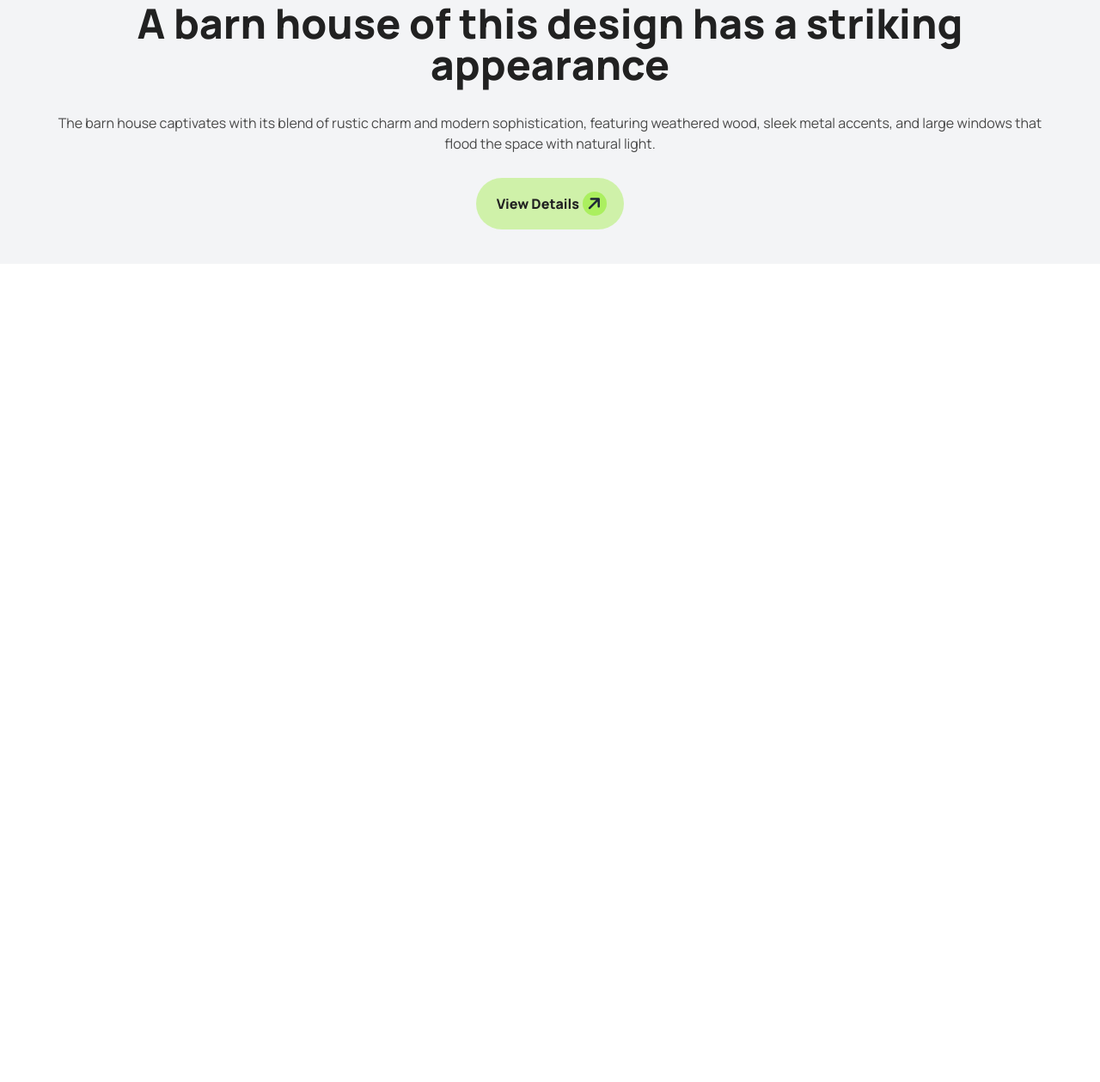
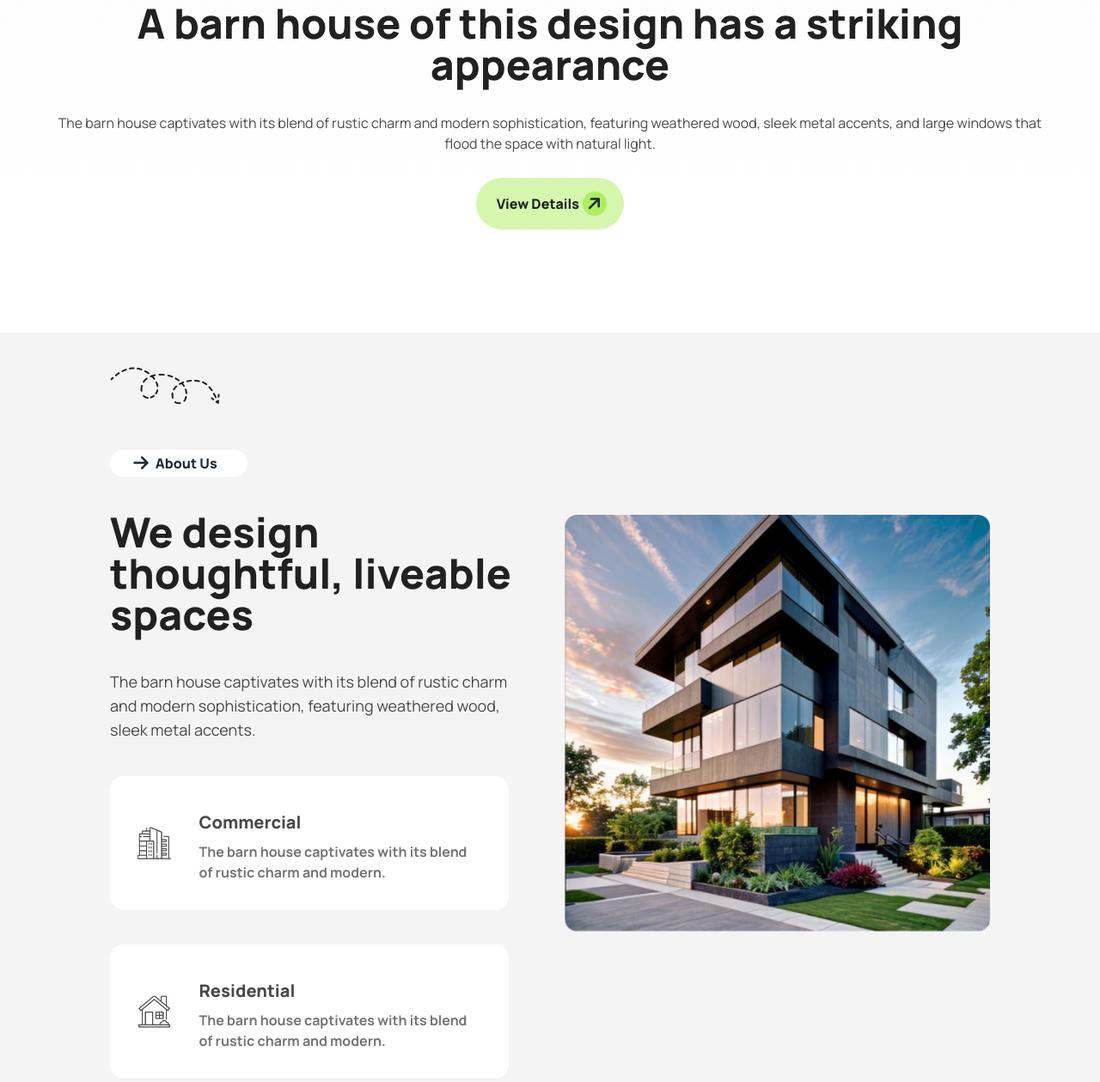
Before and after one commit to rabbi8535/Assignment-3, a plain HTML site: page index.html in a window 1280 px wide. Shown: the part 707-1966 px from the top of the page at 86% size. Before the commit the page ends 1014 px from the top, so only its background shows below. Drawn offline with nearby package versions, Linux system fonts and the light colour scheme.

Commit message:
added property section

```diff
--- a/index.html
+++ b/index.html
@@ -20,8 +20,8 @@
 
 </head>
 
-<body class="font-manrope overflow-hidden  ">
-    <header class="bg-gray-100">
+<body class="font-manrope overflowx-hidden  ">
+    <header class="bg-gradient-to-b from-gray-50 to-white">
         <nav class="w-11/12 mx-auto ">
             <div class="navbar py-6 ">
                 <div class=" navbar-start ">
@@ -52,7 +52,7 @@
                         <div class="flex justify-center items-center bg-arrow px-3  py-2 rounded-full  text-center ">
                             <a class="px-1 text-center text-txt md:text-base text-xl font-extrabold">Book Consult</a>
                             <span
-                                class=" border border-red-400 w-8 h-8 text-center bg-black_ar rounded-full flex justify-center items-center">
+                                class="w-8 h-8 text-center bg-black_ar rounded-full flex justify-center items-center">
                                 <i class="fa-solid fa-arrow-right text-white -rotate-45 text-xl"></i>
                             </span>
                         </div>
@@ -96,7 +96,47 @@
 
         </div>
     </header>
-    <main></main>
+    <main class="">
+        <section class="w-full bg-section">
+            <div class=" container w-4/5 mx-auto my-20 py-10 grid grid-cols-2  gap-8  ">
+               <div class="sub-container grid grid-cols-1 mr-4 gap-10">
+                <div>
+                    <img src="assets/Vector.png" alt="">
+                </div>
+                <div class="w-40 h-4 flex justify-center items-center mt-3 bg-arrow_2 px-5  py-4 rounded-3xl bg-section_1  text-center  ">
+                    <span class=" text-center flex justify-center items-center"><i
+                        class="fa-solid fa-arrow-right text-xl text-[rgb(28, 28, 28)] "></i>
+                </span>
+                    <a class="px-1 mx-1 text-center text-base font-extrabold">About Us</a>
+
+                </div>
+                <h1 class="text-txt text-5xl font-extrabold">We design thoughtful, liveable spaces</h1>
+                <p class="text-lg text-txt_2">The barn house captivates with its blend of rustic charm and modern sophistication, featuring weathered wood, sleek metal accents.</p>
+                <div class="flex gap-8 bg-section_1 p-8 justify-center items-center rounded-2xl mr-4">
+                    <div>
+                        <img src="assets/commercial.png" alt="">
+                    </div>
+                    <div>
+                        <h1 class="text-txt_2 my-2 font-extrabold text-xl">Commercial</h1>
+                        <p class="text-base text-section_2 font-bold">The barn house captivates with its blend of rustic charm and modern. </p>
+                    </div>
+                </div>
+                <div class="flex gap-8 bg-section_1 p-8 justify-center items-center rounded-2xl mr-4">
+                    <div>
+                        <img src="assets/residential.png" alt="">
+                    </div>
+                    <div>
+                        <h1 class="text-txt_2 my-2 font-extrabold text-xl">Residential</h1>
+                        <p class="text-base text-section_2 font-bold">The barn house captivates with its blend of rustic charm and modern. </p>
+                    </div>
+                </div>
+               </div>
+               <div class="grid grid-cols-1 place-content-center place-items-center">
+                <img class="w-full" src="assets/Rectangle.png" >
+               </div>
+            </div>
+        </section>
+    </main>
     <footer></footer>
 </body>
 
--- a/tailwind.config.js
+++ b/tailwind.config.js
@@ -10,6 +10,9 @@ tailwind.config = {
                 'black_ar' : 'rgb(28, 28, 28)',
                 'header_1': 'rgba(245, 245, 245)',
                 'header_2': 'rgba(255, 255, 255,0)',
+                'section':'rgb(244, 244, 244)',
+                'section_1':'rgb(255, 255, 255)',
+                'section_2':'rgb(115, 115, 115)'
 
             },
             /* custom font */
```
